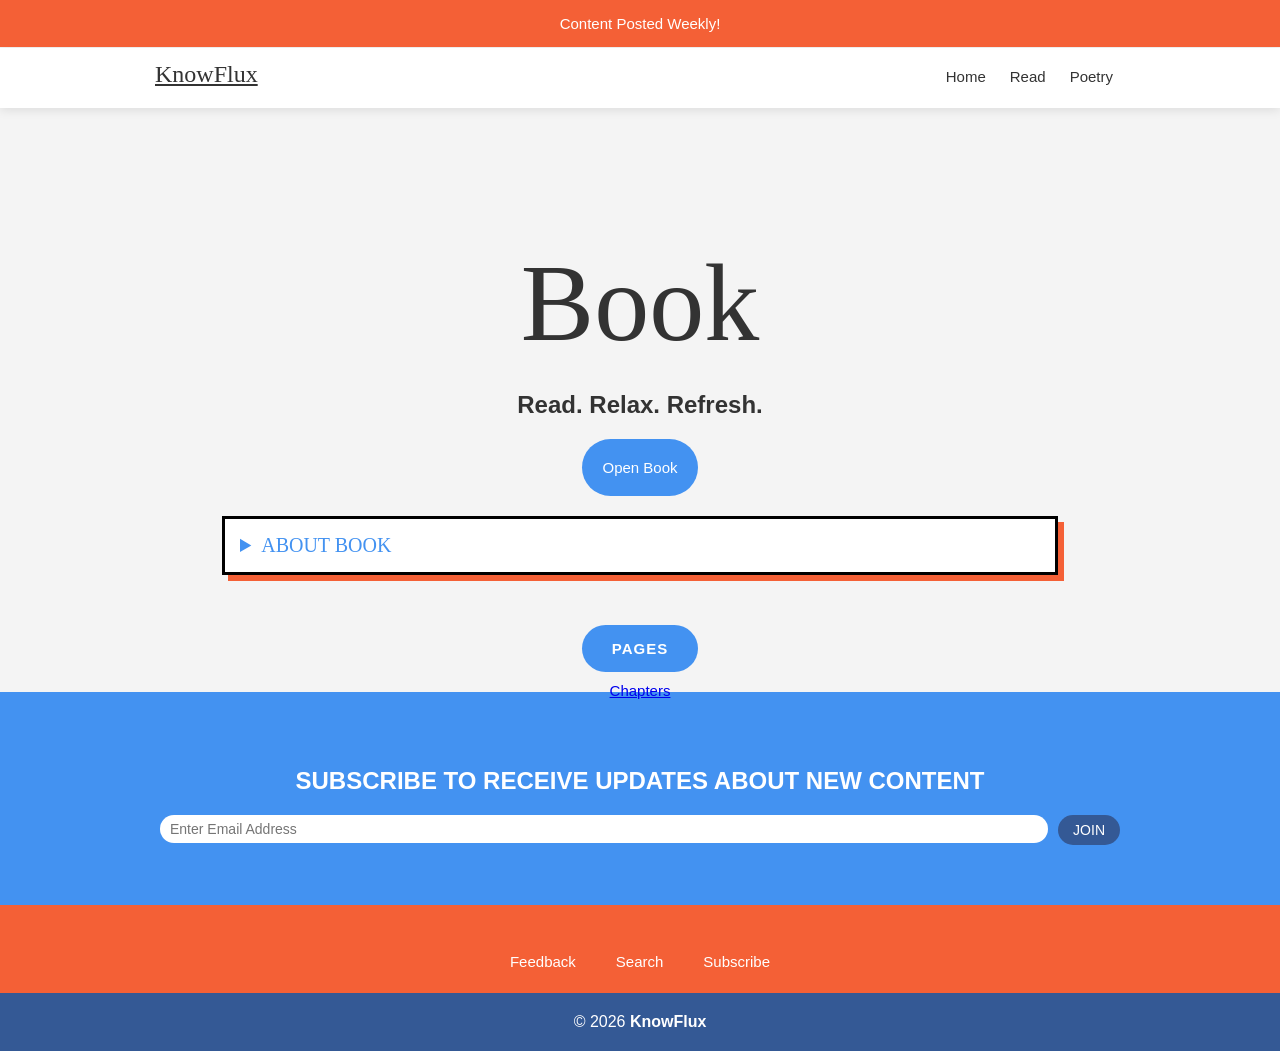
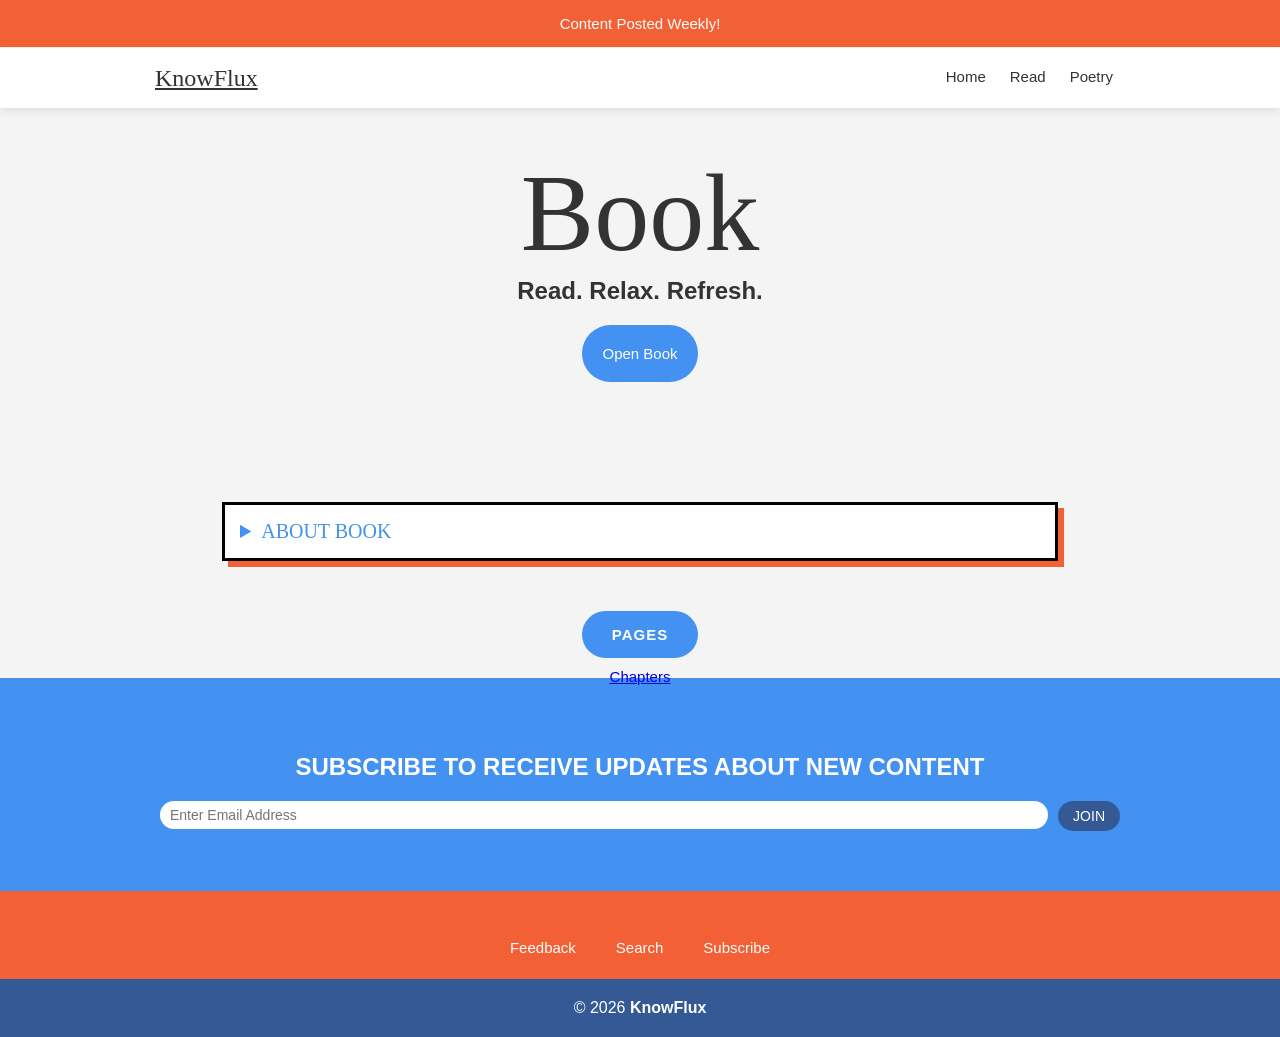

More important structural refinement.

--- a/style.css
+++ b/style.css
@@ -198,11 +198,19 @@ h2 {
 
 #topMenu .logo {
   float: left;
-  padding-top: 13px;
+  height: 60px;
   font-size: 24px;
   color: #333;
   text-decoration: underline;
+  display: flex;
+  align-items: center;
+  gap: 8px;
 }
+
+  .logo img {
+    height: 40px;
+    width: auto;
+  }
 
 #topMenu .logo:hover {
   color: #4392F1;
@@ -213,22 +221,23 @@ h2 {
 }
 
 #banner {
-  background-image: url(Images/favicon.png);
-  background-repeat: no-repeat;
-  background-position: center 120px;
   width: 100%;
   text-align: center;
-  padding-top: 240px;
+  padding-top: 150px;
   color: #333;
 }
 
 #banner .tagline {
   padding-bottom: 20px;
-  padding-top: 0px;
+  margin-top: 0px;
 }
 
 #banner .logo {
   margin-top: 0px;
+}
+
+#banner #action {
+  margin-bottom: 100px;
 }
 
 #banner #action a {
@@ -641,7 +650,7 @@ h2 {
 }
 
 .content-page {
-  padding-top: 150px;
+  padding-top: 0px;
   text-align: center;
 }
 
